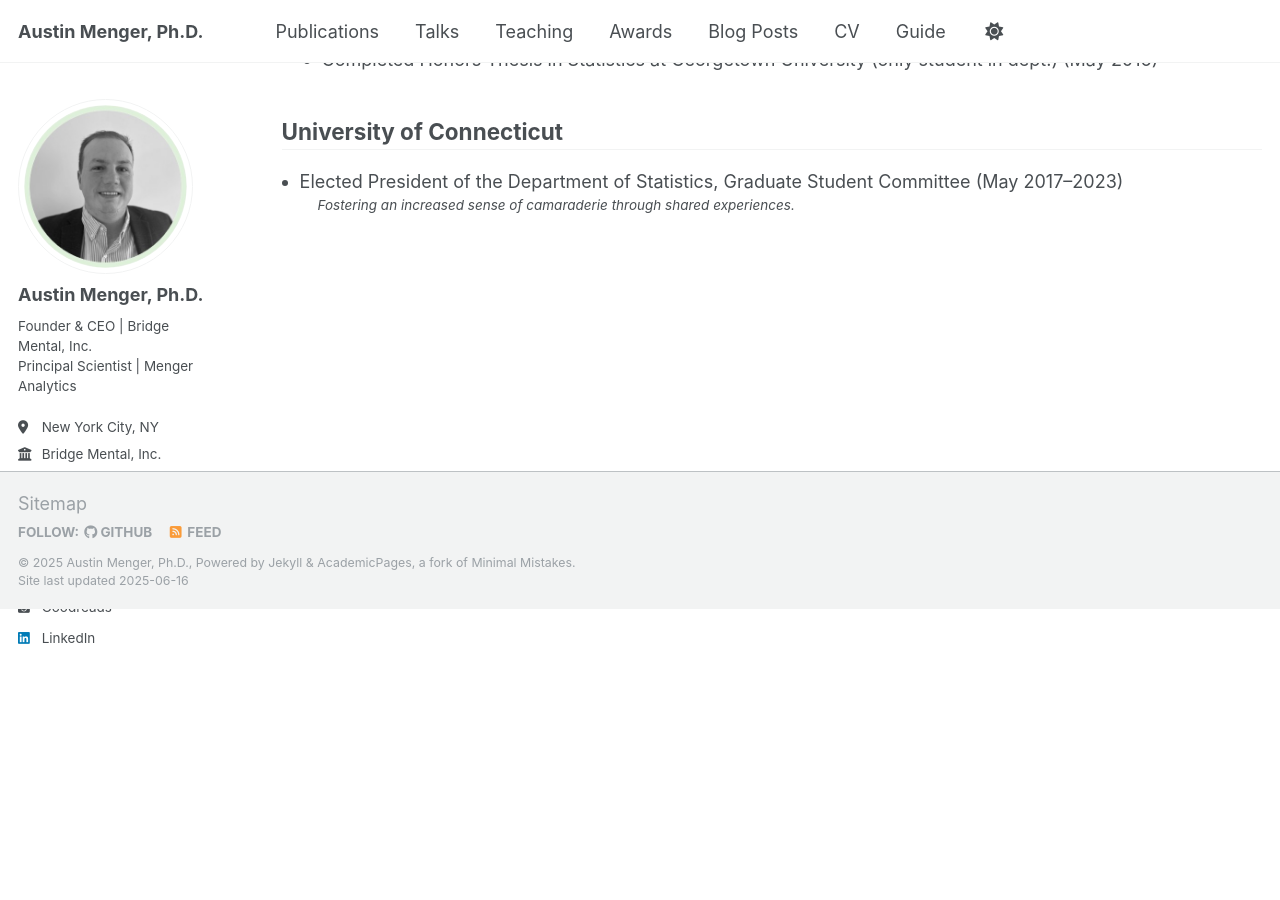
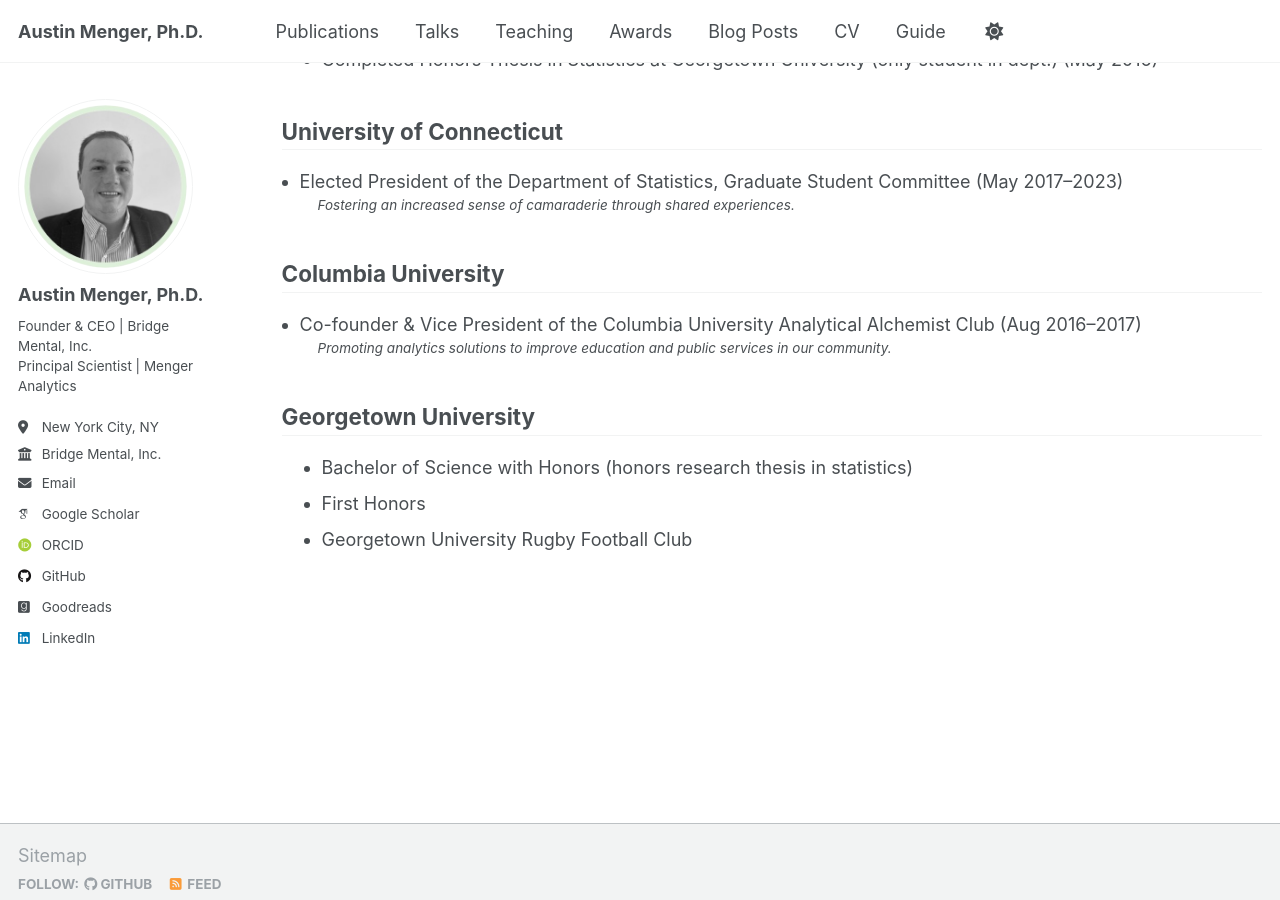
Before and after one commit to austinmenger/austinmenger.github.io, a Jekyll site: the page built from _pages/awards.html, in a window 1280 px wide and 900 px high, scrolled down 501 px. Built offline with Jekyll 4.4.1, drawn with Linux system fonts in a browser that asks for light colours; some web fonts are replaced; before the commit the page ends 1110 px from its top, so only the background shows below that.

Commit message:
Update awards.html

```diff
--- a/_pages/awards.html
+++ b/_pages/awards.html
@@ -37,14 +37,6 @@ author_profile: true
 <!-- <small style="display: block; margin-top: 0; margin-bottom: 0.2em;"><em>**Completed statistical analyses for entire dissertation or thesis</em></small> -->
 <hr style="margin-top: 0.2em;" />
 
-<!-- <ul>
-  <li> Elected President of the Department of Statistics, Graduate Student Committee (May 2017-2023)</li>
-      <ul>
-        <em>Fostering an increased sense of camaraderie through shared experiences.</em>
-        <small style="display: block; margin-top: 0.2em; margin-bottom: 0.2em;"><em>Fostering an increased sense of camaraderie through shared experiences.</em></small>
-      </ul>
-</ul> -->
-
 <ul style="margin: 0; padding-left: 1em;">
   <li style="margin-bottom: 0.2em;">
     Elected President of the Department of Statistics, Graduate Student Committee (May 2017–2023)
@@ -57,3 +49,33 @@ author_profile: true
     </ul>
   </li>
 </ul>
+
+
+
+<h2 style="margin-bottom: 0.2em;">Columbia University</h2>
+<!-- <small style="display: block; margin-top: 0; margin-bottom: 0.2em;"><em>**Completed statistical analyses for entire dissertation or thesis</em></small> -->
+<hr style="margin-top: 0.2em;" />
+
+<ul style="margin: 0; padding-left: 1em;">
+  <li style="margin-bottom: 0.2em;">
+    Co-founder & Vice President of the Columbia University Analytical Alchemist Club (Aug 2016–2017)
+    <ul style="margin: 0; padding-left: 1em;">
+      <li style="list-style-type: none; margin-top: 0; margin-bottom: 0;">
+        <small style="display: block; margin: 0;">
+          <em>Promoting analytics solutions to improve education and public services in our community.</em>
+        </small>
+      </li>
+    </ul>
+  </li>
+</ul>
+
+
+<h2 style="margin-bottom: 0.2em;">Georgetown University</h2>
+<!-- <small style="display: block; margin-top: 0; margin-bottom: 0.2em;"><em>**Completed statistical analyses for entire dissertation or thesis</em></small> -->
+<hr style="margin-top: 0.2em;" />
+
+<ul>
+  <li> Bachelor of Science with Honors (honors research thesis in statistics)</li>
+  <li> First Honors</li>
+  <li>Georgetown University Rugby Football Club</li>
+</ul>
```
